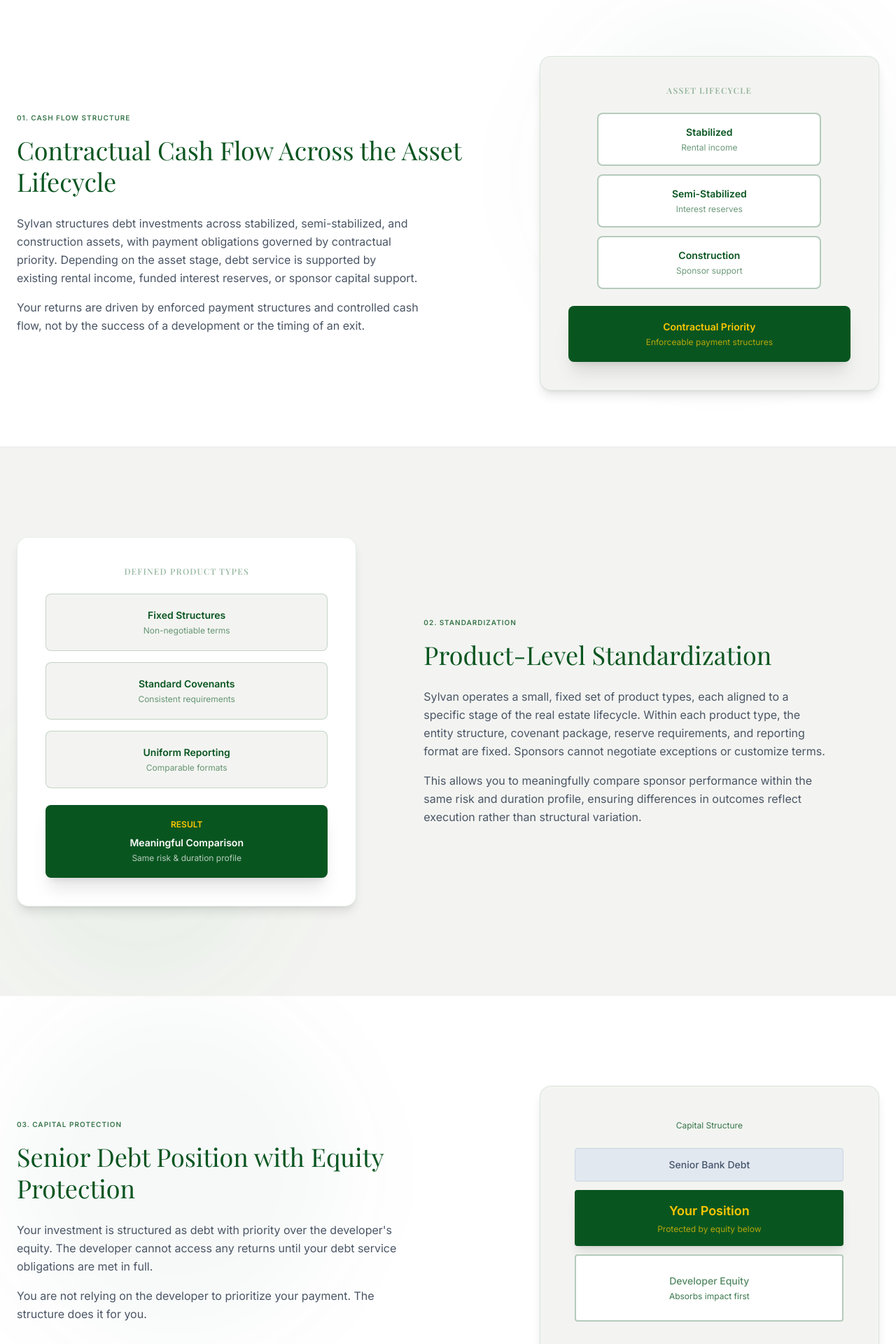
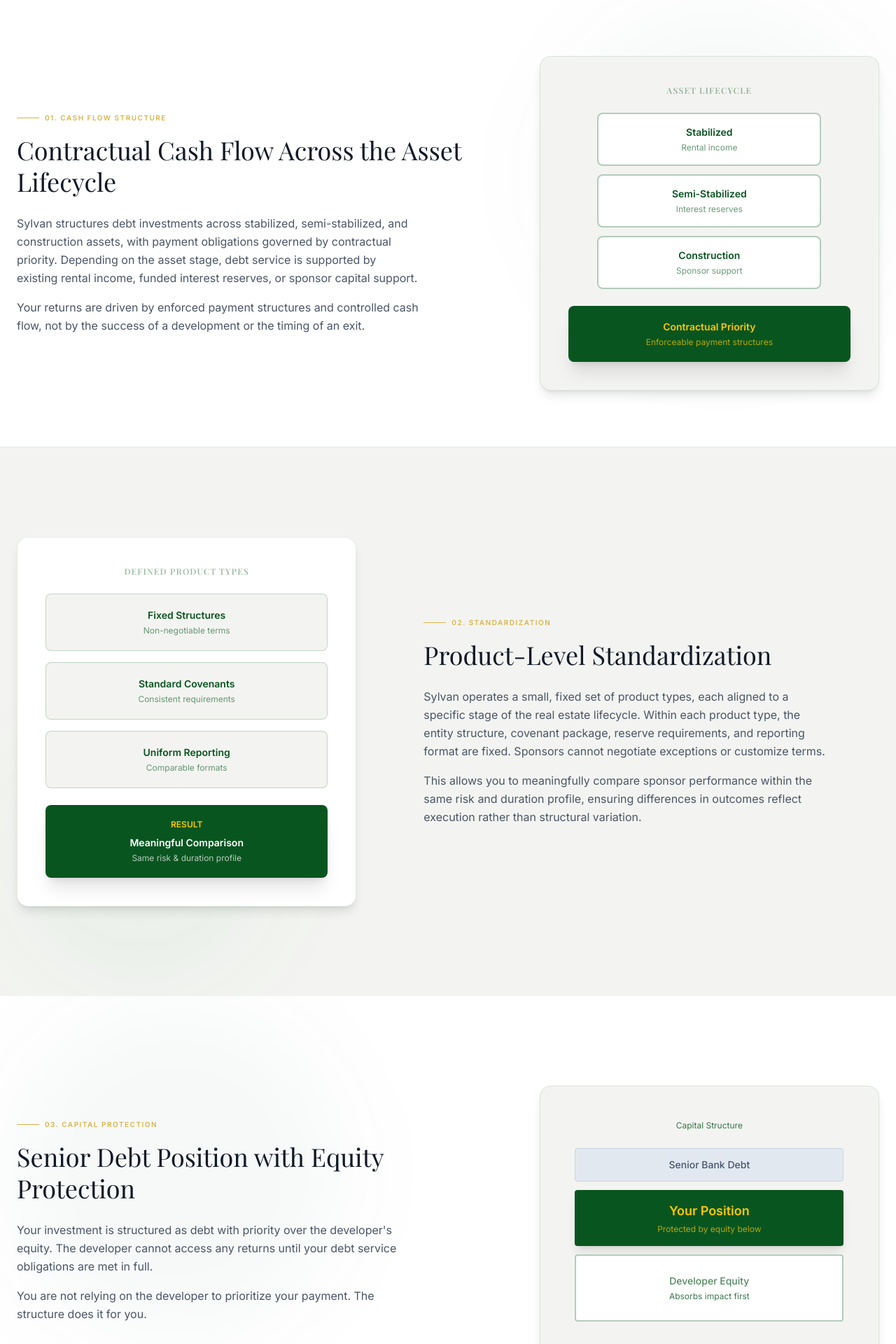
Before and after one commit to Glynac-AI/Sylvian-website, a Next.js app: page /resources/for-cios in a window 1280 px wide. Shown: the part 395-2315 px from the top of the page at 70% size. Built offline with nearby package versions, Linux system fonts and the light colour scheme.

Commit message:
Updated visual

```diff
--- a/app/resources/for-ccos/page.tsx
+++ b/app/resources/for-ccos/page.tsx
@@ -56,12 +56,11 @@ export default function ForCCOsPage() {
                             animate={section1InView ? { opacity: 1, x: 0 } : {}}
                             transition={{ duration: 0.8, ease: [0.22, 1, 0.36, 1] }}
                         >
-                            {/* Reverted to Default Green (#095520) */}
-                            <div className="text-[#095520]/80 font-bold text-[10px] uppercase tracking-[0.1em] mb-4 block">
-                                01. Asset Isolation
+                            <div className="flex items-center gap-2 mb-4">
+                                <div className="w-8 h-px bg-[#D9B44A]"></div>
+                                <span className="text-[#D9B44A] font-bold text-[10px] uppercase tracking-[0.15em]">01. Asset Isolation</span>
                             </div>
-                            {/* Reverted to Default Green (#095520) */}
-                            <h2 className="text-3xl lg:text-4xl font-serif text-[#095520] mb-6 leading-tight">
+                            <h2 className="text-3xl lg:text-4xl font-serif text-[#111827] mb-6 leading-tight">
                                 Ring-Fenced SPVs
                             </h2>
                             <div className="space-y-4 text-base text-gray-600 leading-relaxed max-w-xl">
@@ -161,10 +160,11 @@ export default function ForCCOsPage() {
                             animate={section2InView ? { opacity: 1, x: 0 } : {}}
                             transition={{ duration: 0.8, delay: 0.2, ease: [0.22, 1, 0.36, 1] }}
                         >
-                            <div className="text-[#095520]/80 font-bold text-[10px] uppercase tracking-[0.1em] mb-4 block">
-                                02. Product Standardization
+                            <div className="flex items-center gap-2 mb-4">
+                                <div className="w-8 h-px bg-[#D9B44A]"></div>
+                                <span className="text-[#D9B44A] font-bold text-[10px] uppercase tracking-[0.15em]">02. Product Standardization</span>
                             </div>
-                            <h2 className="text-3xl lg:text-4xl font-serif text-[#095520] mb-6 leading-tight">
+                            <h2 className="text-3xl lg:text-4xl font-serif text-[#111827] mb-6 leading-tight">
                                 Standardization by Product Category
                             </h2>
                             <div className="space-y-4 text-base text-gray-600 leading-relaxed max-w-xl">
@@ -194,10 +194,11 @@ export default function ForCCOsPage() {
                             animate={section3InView ? { opacity: 1, x: 0 } : {}}
                             transition={{ duration: 0.8, ease: [0.22, 1, 0.36, 1] }}
                         >
-                            <div className="text-[#095520]/80 font-bold text-[10px] uppercase tracking-[0.1em] mb-4 block">
-                                03. Capital Protection
+                            <div className="flex items-center gap-2 mb-4">
+                                <div className="w-8 h-px bg-[#D9B44A]"></div>
+                                <span className="text-[#D9B44A] font-bold text-[10px] uppercase tracking-[0.15em]">03. Capital Protection</span>
                             </div>
-                            <h2 className="text-3xl lg:text-4xl font-serif text-[#095520] mb-6 leading-tight">
+                            <h2 className="text-3xl lg:text-4xl font-serif text-[#111827] mb-6 leading-tight">
                                 Your Position is Structurally Protected
                             </h2>
                             <div className="space-y-4 text-base text-gray-600 leading-relaxed max-w-xl">
--- a/app/resources/for-cios/page.tsx
+++ b/app/resources/for-cios/page.tsx
@@ -56,10 +56,11 @@ export default function ForCIOsPage() {
                             animate={section1InView ? { opacity: 1, x: 0 } : {}}
                             transition={{ duration: 0.8, ease: [0.22, 1, 0.36, 1] }}
                         >
-                            <div className="text-[#095520]/80 font-bold text-[10px] uppercase tracking-[0.1em] mb-4 block">
-                                01. Cash Flow Structure
+                            <div className="flex items-center gap-2 mb-4">
+                                <div className="w-8 h-px bg-[#D9B44A]"></div>
+                                <span className="text-[#D9B44A] font-bold text-[10px] uppercase tracking-[0.15em]">01. Cash Flow Structure</span>
                             </div>
-                            <h2 className="text-3xl lg:text-4xl font-serif text-[#095520] mb-6 leading-tight">
+                            <h2 className="text-3xl lg:text-4xl font-serif text-[#111827] mb-6 leading-tight">
                                 Contractual Cash Flow Across the Asset Lifecycle
                             </h2>
                             <div className="space-y-4 text-base text-gray-600 leading-relaxed max-w-xl">
@@ -154,10 +155,11 @@ export default function ForCIOsPage() {
                             animate={section2InView ? { opacity: 1, x: 0 } : {}}
                             transition={{ duration: 0.8, delay: 0.2, ease: [0.22, 1, 0.36, 1] }}
                         >
-                            <div className="text-[#095520]/80 font-bold text-[10px] uppercase tracking-[0.1em] mb-4 block">
-                                02. Standardization
+                            <div className="flex items-center gap-2 mb-4">
+                                <div className="w-8 h-px bg-[#D9B44A]"></div>
+                                <span className="text-[#D9B44A] font-bold text-[10px] uppercase tracking-[0.15em]">02. Standardization</span>
                             </div>
-                            <h2 className="text-3xl lg:text-4xl font-serif text-[#095520] mb-6 leading-tight">
+                            <h2 className="text-3xl lg:text-4xl font-serif text-[#111827] mb-6 leading-tight">
                                 Product-Level Standardization
                             </h2>
                             <div className="space-y-4 text-base text-gray-600 leading-relaxed max-w-xl">
@@ -187,10 +189,11 @@ export default function ForCIOsPage() {
                             animate={section3InView ? { opacity: 1, x: 0 } : {}}
                             transition={{ duration: 0.8, ease: [0.22, 1, 0.36, 1] }}
                         >
-                            <div className="text-[#095520]/80 font-bold text-[10px] uppercase tracking-[0.1em] mb-4 block">
-                                03. Capital Protection
+                            <div className="flex items-center gap-2 mb-4">
+                                <div className="w-8 h-px bg-[#D9B44A]"></div>
+                                <span className="text-[#D9B44A] font-bold text-[10px] uppercase tracking-[0.15em]">03. Capital Protection</span>
                             </div>
-                            <h2 className="text-3xl lg:text-4xl font-serif text-[#095520] mb-6 leading-tight">
+                            <h2 className="text-3xl lg:text-4xl font-serif text-[#111827] mb-6 leading-tight">
                                 Senior Debt Position with Equity Protection
                             </h2>
                             <div className="space-y-4 text-base text-gray-600 leading-relaxed max-w-xl">
--- a/components/home/PrismVisual.tsx
+++ b/components/home/PrismVisual.tsx
@@ -235,10 +235,10 @@ export default function PrismVisual() {
                     ].map(m => (
                         <div
                             key={m.label}
-                            className="absolute w-full h-8 bg-white border border-gray-200 border-l-[3px] border-l-[#0A3F28] shadow-sm rounded flex items-center px-2"
+                            className="absolute w-full h-8 bg-white border border-gray-200 border-l-[3px] border-l-[#D9B44A] shadow-sm rounded flex items-center px-2"
                             style={{ top: `calc(${m.topPct}% - 16px)` }}
                         >
-                            <span className="text-[9px] font-bold uppercase tracking-wider text-[#0A3F28] leading-tight">
+                            <span className="text-[9px] font-bold uppercase tracking-wider text-[#111827] leading-tight">
                                 {m.label}
                             </span>
                         </div>
```
